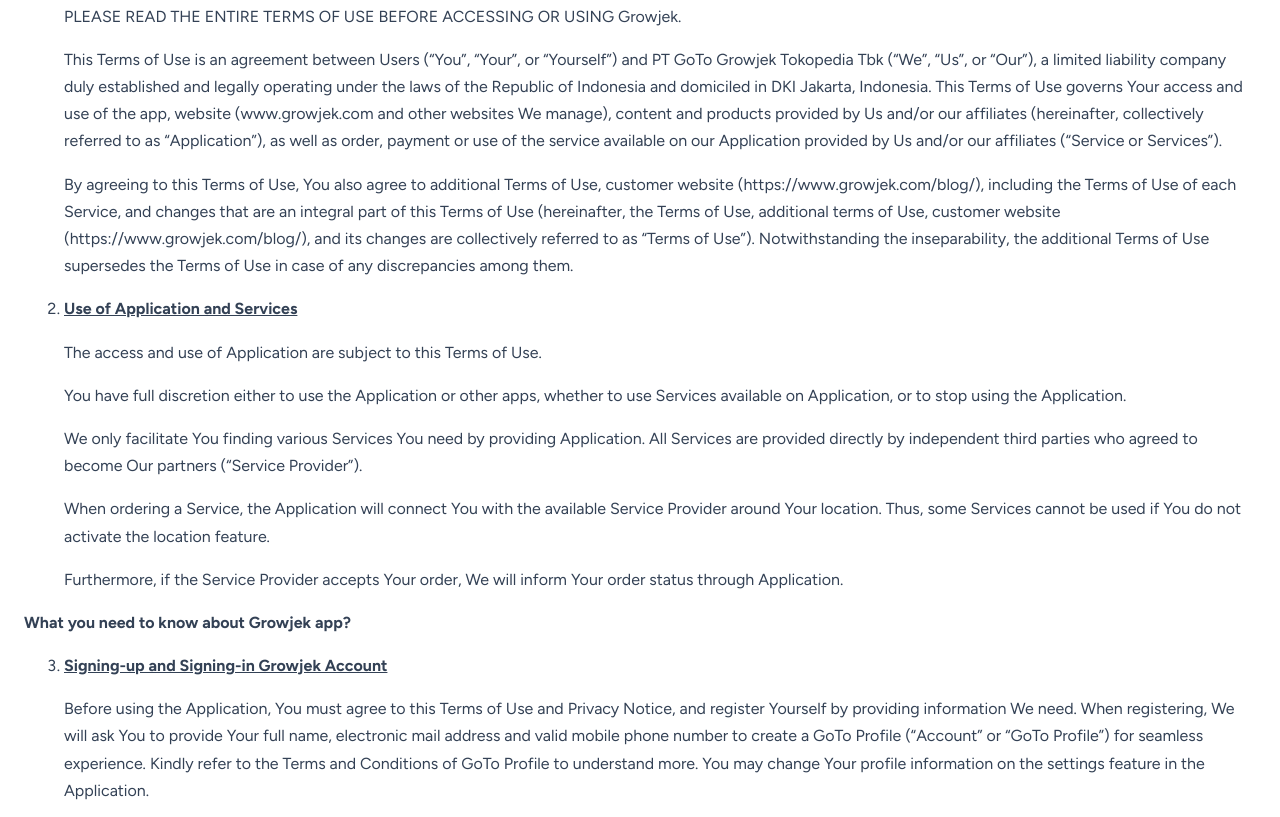
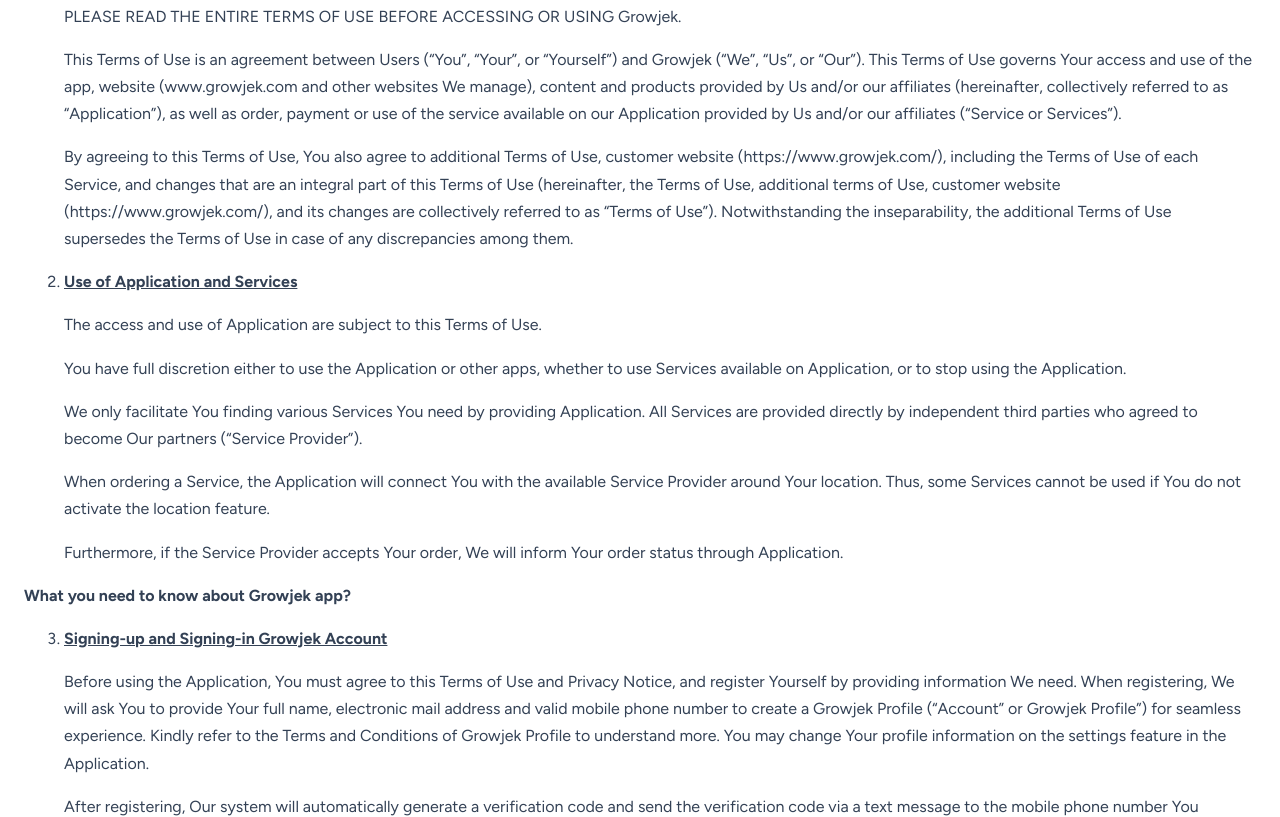
Before and after one commit to growjek/growjek.github.io, a website: page terms-of-service.html in a window 1280 px wide. Shown: the part 549-1366 px from the top of the page. Drawn offline with Linux system fonts and the light colour scheme.

```diff
--- a/terms-of-service.html
+++ b/terms-of-service.html
@@ -62,21 +62,18 @@
             <li>
                 <strong><u>General Terms</u></strong>
                 <p>PLEASE READ THE ENTIRE TERMS OF USE BEFORE ACCESSING OR USING Growjek.</p>
-                <p>This Terms of Use is an agreement between Users (“You”, “Your”, or “Yourself”) and PT GoTo
-                    Growjek Tokopedia Tbk (“We”, “Us”, or “Our”), a limited liability company duly established
-                    and
-                    legally operating under the laws of the Republic of Indonesia and domiciled in DKI Jakarta,
-                    Indonesia. This Terms of Use governs Your access and use of the app, website
+                <p>This Terms of Use is an agreement between Users (“You”, “Your”, or “Yourself”) and Growjek (“We”,
+                    “Us”, or “Our”). This Terms of Use governs Your access and use of the app, website
                     (www.growjek.com
                     and other websites We manage), content and products provided by Us and/or our affiliates
                     (hereinafter, collectively referred to as “Application”), as well as order, payment or use
                     of the service available on our Application provided by Us and/or our affiliates (“Service
                     or Services”).</p>
                 <p>By agreeing to this Terms of Use, You also agree to additional Terms of Use, customer website
-                    (https://www.growjek.com/blog/), including the Terms of Use of each Service, and changes
+                    (https://www.growjek.com/), including the Terms of Use of each Service, and changes
                     that
                     are an integral part of this Terms of Use (hereinafter, the Terms of Use, additional terms
-                    of Use, customer website (https://www.growjek.com/blog/), and its changes are collectively
+                    of Use, customer website (https://www.growjek.com/), and its changes are collectively
                     referred to as “Terms of Use”). Notwithstanding the inseparability, the additional Terms of
                     Use supersedes the Terms of Use in case of any discrepancies among them.</p>
             </li>
@@ -101,8 +98,8 @@
                 <p>Before using the Application, You must agree to this Terms of Use and Privacy Notice, and
                     register Yourself by providing information We need. When registering, We will ask You to
                     provide Your full name, electronic mail address and valid mobile phone number to create a
-                    GoTo Profile (“Account” or “GoTo Profile”) for seamless experience. Kindly refer to the
-                    Terms and Conditions of GoTo Profile to understand more. You may change Your profile
+                    Growjek Profile (“Account” or Growjek Profile”) for seamless experience. Kindly refer to the
+                    Terms and Conditions of Growjek Profile to understand more. You may change Your profile
                     information on the settings feature in the Application.</p>
                 <p>After registering, Our system will automatically generate a verification code and send the
                     verification code via a text message to the mobile phone number You provided. You have to
@@ -630,7 +627,7 @@
             <li>
                 <strong><u>Dispute</u></strong>
                 <p>Any and all disputes arising from the use of the Application or Services are subject to the
-                    exclusive jurisdiction of the South Jakarta District Court.</p>
+                    exclusive jurisdiction of the East Java District Court.</p>
             </li>
         </ol>
 
```
Also changed, not shown: index.html (+7 -6 lines), 1 other file.
